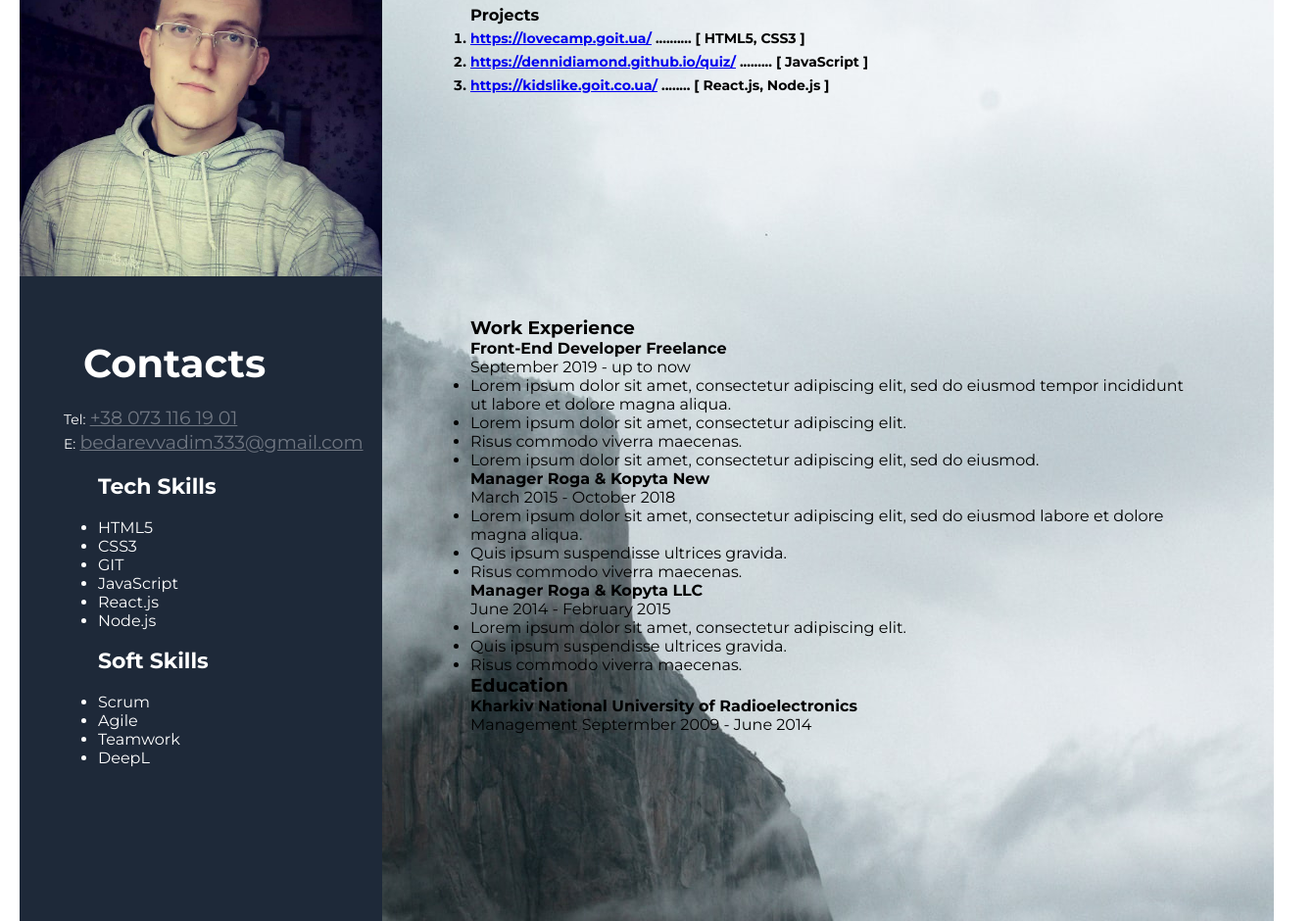
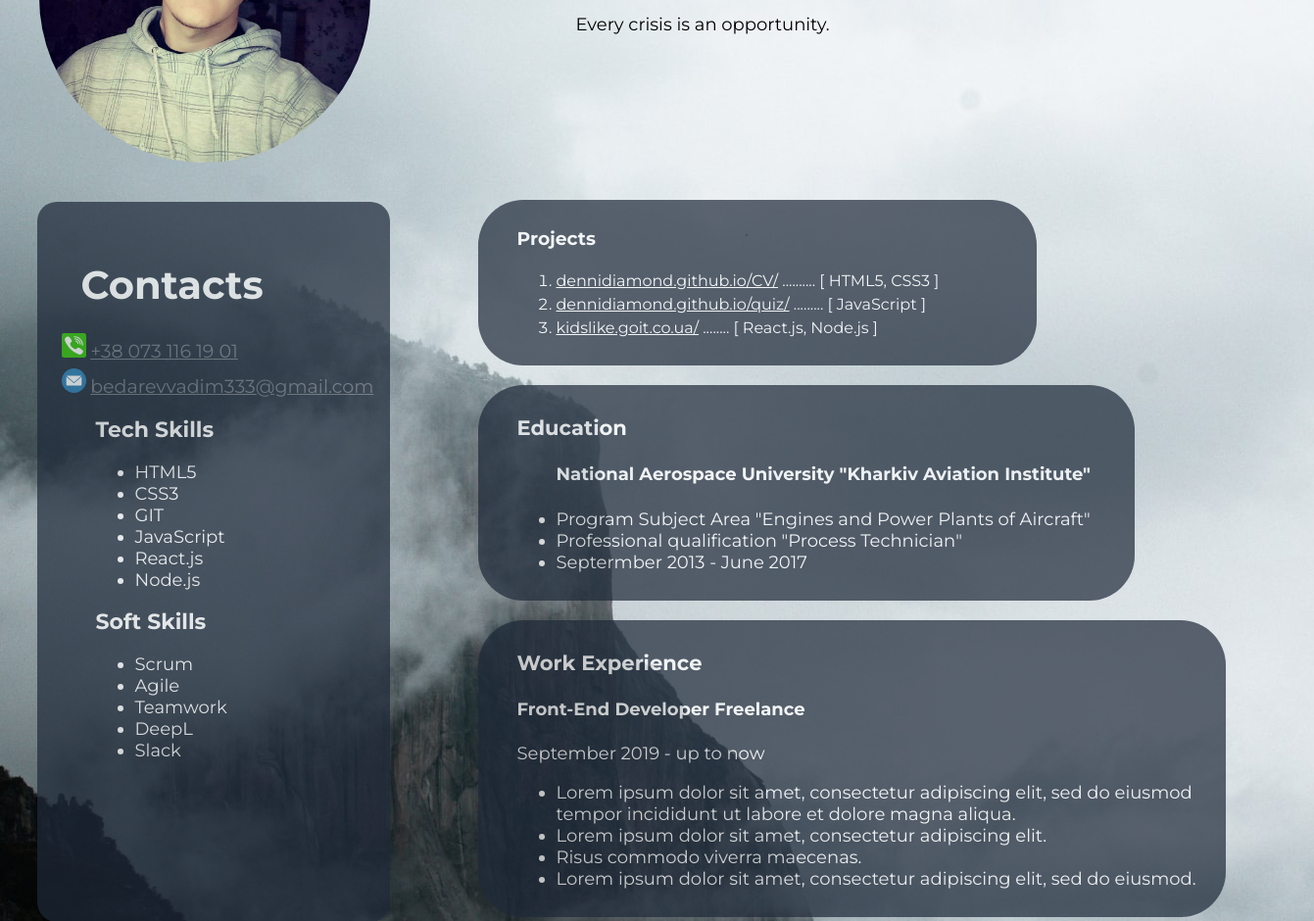
Before and after one commit to DenniDiamond/CV, a plain HTML site: page index.html in a window 1280 px wide. Shown: the part 264-1204 px from the top of the page at 98% size, 1341 px wide, since content can reach past the window. Drawn offline with Linux system fonts and the light colour scheme.

Commit message:
first update

```diff
--- a/css/style.css
+++ b/css/style.css
@@ -1,20 +1,33 @@
 
-*{
-    padding: 0;
-    margin: 0;
+html {
     box-sizing: border-box;
-    max-width: 1280px;
-    max-height: 1965px;
-}
-body {
-    font-family: 'Montserrat', sans-serif;
-    padding: 20px;
-    width: 1280px;
-    height: 1965px;
-    padding-right: 20px;
-
 }
 
+body {
+    margin: 0;
+    padding: 0;
+    font-family: 'Montserrat', sans-serif;
+    font-size: large;
+    background: -webkit-radial-gradient(center, ellipse cover, rgba(236,232,157,1) 0%,rgba(94,83,115,1) 50%,rgb(47, 65, 63) 100%);
+}
+
+.all-back {
+
+    width: 1341px;
+    height: 1500px;
+    background: url('../img/back2.jpg');
+    display: flex;
+    box-shadow: #1e2939;
+    border-radius: 20px;
+    margin: 20px auto;
+}
+
+.all {
+    padding-left: 90px;
+    padding-top: 110px;
+    padding-right: 90px;
+    padding-bottom: 110px;
+}
 
 .contacts-cont {
     margin-top: 60px;
@@ -36,49 +49,43 @@ body {
     color: #ffffff;
     padding-left: 40px;
  }
+
+ .img-foto {
+    margin: 40px 0 0 40px;
+    height: 370px;
+    width: 370px;
+    border-radius: 400px;
+}
+
 .side-cont {
-
-    width: 370px;
-    height: 1319px;
+    margin: 450px 0 0 -340px;
+    width: 330px;
+    height: 735px;
     background-color: #1e2939;
-    padding-left: 40px;
-    padding-top: 40px;
     border-radius: 20px;
-
+    opacity: 70%;
+    padding: 0 10px 0 20px;
 }
 .my-inform {
-    padding-top: 50px;
+    padding-top: 150px;
     width: 500px;
-    height: 370px;
+    height: 189px;
     display: flex;
     flex-direction: column;
     scroll-padding-top: 80;
-    font-size: 14px;
-    font-weight: 700;
+    font-size: 16px;
     line-height: 24px;
 }
-.img-foto {
-    padding-top: 80px;
-    width: 370px;
-    margin-left: -40px;
+
+.mf {
+    width: 520px;
+    padding: 10px 10px 10px 40px ;
+    background-color: #1e2939;
+    opacity: 70%;
+    border-radius: 46px;
+    color: #ffffff;
 }
 
-
-.all-back {
-    width: 1341px;
-    height: 1319px;
-    background: url('../img/back2.jpg');
-    display: flex;
-    box-shadow: #1e2939;
-    border-radius: 20px;
-}
-.all {
-    padding-left: 90px;
-    padding-top: 110px;
-    padding-right: 90px;
-    padding-bottom: 110px;
-
-}
 .cont-tit {
 color: #ffffff;
 font-size: 40px;
@@ -86,18 +93,21 @@ margin-bottom: 20px;
 padding-left: 20px;
 
 }
+
 .cont-link {
 font-size: 19px;
 font-weight: 400;
 line-height: 24px;
 color: #707782;
 }
+
 .cont-link-tip {
 font-size: 14px;
 font-weight: 700px;
 line-height: 24px;
 color: #ffffff;
 }
+
 .tech-tit {
     font-size: 22px;
     font-weight: 700;
@@ -115,3 +125,35 @@ color: #ffffff;
     margin-bottom: 20px;
     margin-top: 20px;
 }
+
+.education {
+    padding: 10px 10px 10px 40px ;
+    background-color: #1e2939;
+    opacity: 70%;
+    border-radius: 46px;
+    color: #ffffff;
+    width: 620px;
+}
+
+.exp {
+    margin-top: 20px;
+    padding: 10px 10px 10px 40px ;
+    background-color: #1e2939;
+    opacity: 70%;
+    border-radius: 46px;
+    color: #ffffff;
+}
+
+.svg {
+    height: 25px;
+    width: 25px;
+    margin-top: 5px;
+}
+
+.a {
+    color: #ffffff;
+}
+
+.title {
+    margin-left: 100px;
+}
--- a/index.html
+++ b/index.html
@@ -8,26 +8,27 @@
   <title>My CV</title>
   <link rel="stylesheet" href="./css/style.css">
   <link href="https://fonts.googleapis.com/css2?family=Montserrat:wght@400;700&display=swap" rel="stylesheet">
+
 </head>
 
 <body>
+  <link="red" vlink="#cecece" alink="#ffffff" bgcolor="black">
 
 
   <!-- main container -->
-
-
    <div class="all-back">
 
+    <img class="img-foto" src="./img/photo_2020-08-29_17-39-13.jpg" alt="my photo">
 
       <aside class="side-cont">
-       <img class="img-foto" src="./img/photo_2020-08-29_17-39-13.jpg" alt="my photo">
 
           <div class="contacts-cont" >
             <!-- Contacts -->
             <h3 class="cont-tit">Contacts</h3>
-         <div> <span class="cont-link-tip">Tel:</span>  <a class="cont-link" href="tel:+380731161901">+38 073 116 19 01</a></div>
-         <div>  <span class="cont-link-tip">E:</span>  <a class="cont-link" href="bedarevvadim333@gmail.com">bedarevvadim333@gmail.com</a></div>
+            <div> <img class="svg" src="./img/phone.svg" alt="phone">  <a class="cont-link" href="tel:+380731161901">+38 073 116 19 01</a></div>
+            <div> <img class="svg" src="./img/mail.svg" alt="gmail"> <a class="cont-link" href="bedarevvadim333@gmail.com">bedarevvadim333@gmail.com</a></div>
           </div>
+
 
           <!-- Tech Skills -->
             <div class="tech-skills">
@@ -50,44 +51,65 @@
               <li class="my-element"> Agile </li>
               <li class="my-element">Teamwork</li>
               <li class="my-element">DeepL</li>
+              <li class="my-element">Slack</li>
               </ul>
             </div>
     </aside>
 
-
       <!-- about me container -->
+    <div>
       <div class="all">
-          <div>
+          <div class="title">
             <h2>Front-End Developer</h2>
             <h1>Vadym Bedariev</h1>
             <p>Every crisis is an opportunity.</p>
+          </div>
 
       <!-- my projects container -->
           <div class="my-inform">
+            <div class="mf">
 
             <h3>Projects</h3>
 
             <ol>
               <li>
-            <a href="https://lovecamp.goit.ua/"> https://lovecamp.goit.ua/</a>
+                <a class="a" href="https://dennidiamond.github.io/CV/"> dennidiamond.github.io/CV/</a>
                 <span>..........</span>
                 <span> [ HTML5, CSS3 ]  </span>
               </li>
 
               <li>
-        <a href="https://dennidiamond.github.io/quiz/"> https://dennidiamond.github.io/quiz/</a>
+                <a class="a" href="https://dennidiamond.github.io/quiz/"> dennidiamond.github.io/quiz/</a>
                 <span>.........</span>
                 <span> [ JavaScript ]  </span>
               </li>
+
               <li>
-          <a href="https://kidslike.goit.co.ua/"> https://kidslike.goit.co.ua/</a>
+                <a class="a" href="https://kidslike.goit.co.ua/"> kidslike.goit.co.ua/</a>
                 <span>........</span>
                 <span> [ React.js, Node.js ]   </span>
               </li>
             </ol>
           </div>
+        </div>
+
+      <!-- Education -->
+          <div class="education">
+            <h3>Education</h3>
+
+            <div>
+              <ul>
+              <h4>National Aerospace University "Kharkiv Aviation Institute"</h4>
+              <li><span>Program Subject Area "Engines and Power Plants of Aircraft"</span></li>
+              <li><span>Professional qualification "Process Technician"</span></li>
+              <li><span>Septermber 2013 - June 2017</span></li>
+              </ul>
+            </div>
+          </div>
+
 
       <!-- Work Experience -->
+         <div class="exp">
           <h3>Work Experience</h3>
 
           <div>
@@ -101,38 +123,11 @@
             </ul>
           </div>
 
-          <div>
-            <h4>Manager Roga & Kopyta New   </h4>
-            <span>March 2015 - October 2018</span>
-            <ul>
-              <li>Lorem ipsum dolor sit amet, consectetur adipiscing elit, sed do eiusmod labore et dolore magna aliqua.  </li>
-              <li>Quis ipsum suspendisse ultrices gravida.</li>
-              <li>Risus commodo viverra maecenas.  </li>
-            </ul>
         </div>
 
-          <div>
-            <h4>Manager Roga & Kopyta LLC  </h4>
-            <span>June 2014 - February 2015</span>
-            <ul>
-              <li>Lorem ipsum dolor sit amet, consectetur adipiscing elit. </li>
-              <li>Quis ipsum suspendisse ultrices gravida.</li>
-              <li>Risus commodo viverra maecenas. </li>
-            </ul>
-          </div>
-
-            <!-- Education -->
-          <h3>Education</h3>
-
-            <div>
-            <h4>Kharkiv National University of Radioelectronics </h4>
-            <span>Management</span>
-            <span>Septermber 2009 - June 2014</span>
-            </div>
 
       </div>
     </div>
-
   </div>
 
       <script src="./js/script-1.js"> </script>
```
Also changed, not shown: img/mail.svg (added), img/phone.svg (added). Lines whose indentation alone changed are shown as unchanged.
